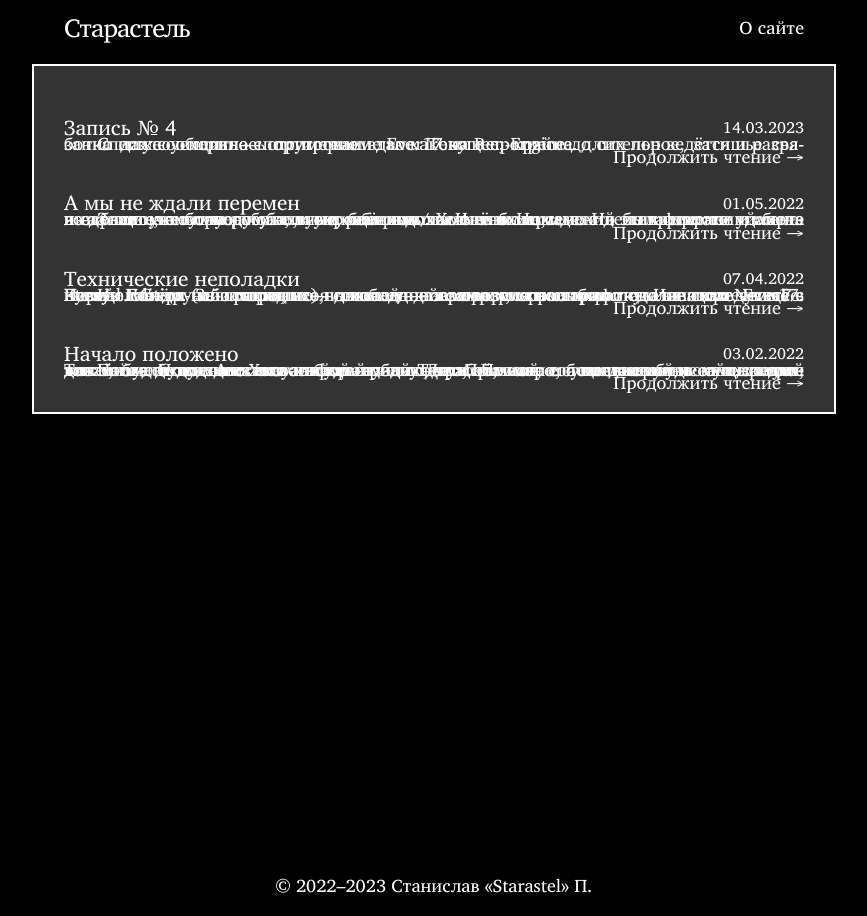
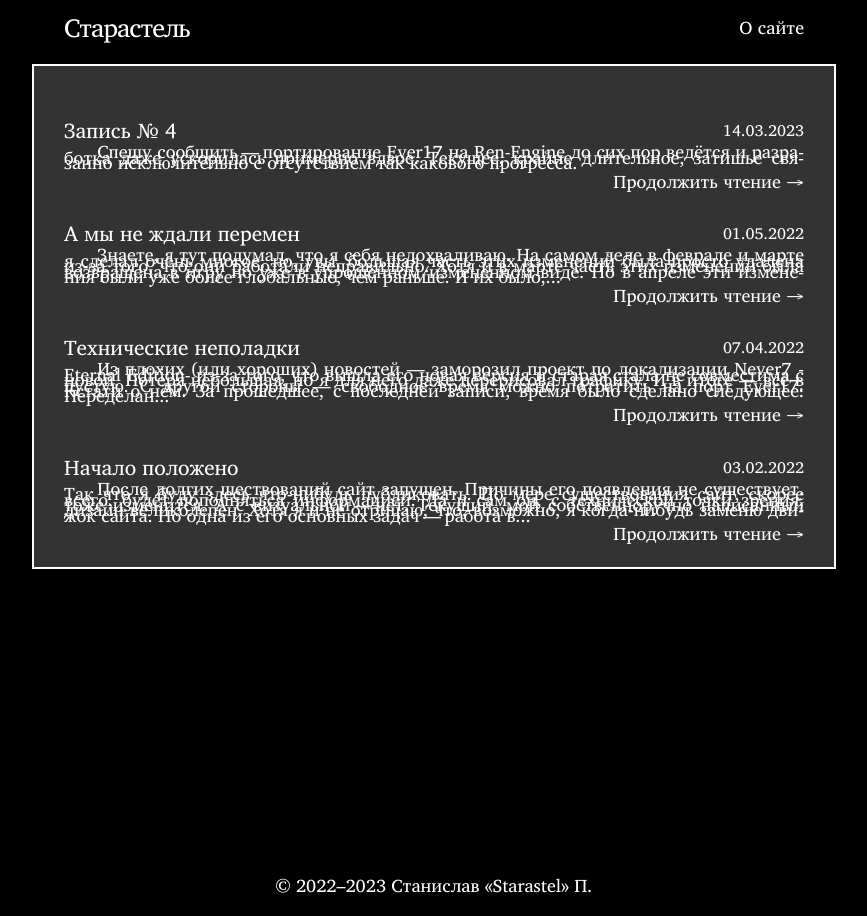
Before and after one commit to Starastel/stStarastel, a Jekyll site: the page built from index.html, in a window 1280 px wide. Shown: the whole page, without its empty margins (206-1073 px from the left). Built offline with Jekyll 4.4.1, drawn with Linux system fonts in a browser that asks for light colours; the list of posts is cut into pages by our own code.

Commit message:
Update main.scss

```diff
--- a/assets/main.scss
+++ b/assets/main.scss
@@ -135,17 +135,17 @@ p {
 	-ms-hyphens: auto;
 	hyphens: auto;
 	margin-bottom: 10pt;
-	line-height: 0.0;
+	line-height: 0.3;
 }
 
 li {
 	> ul,
 	> ol {
 		margin-bottom: 10pt;
-		line-height: 0.0;
+		line-height: 0.3;
 	}
 	margin-bottom: 10pt;
-	line-height: 0.0;
+	line-height: 0.3;
 }
 
 h1, h2, h3, h4, h5, h6 {
```
